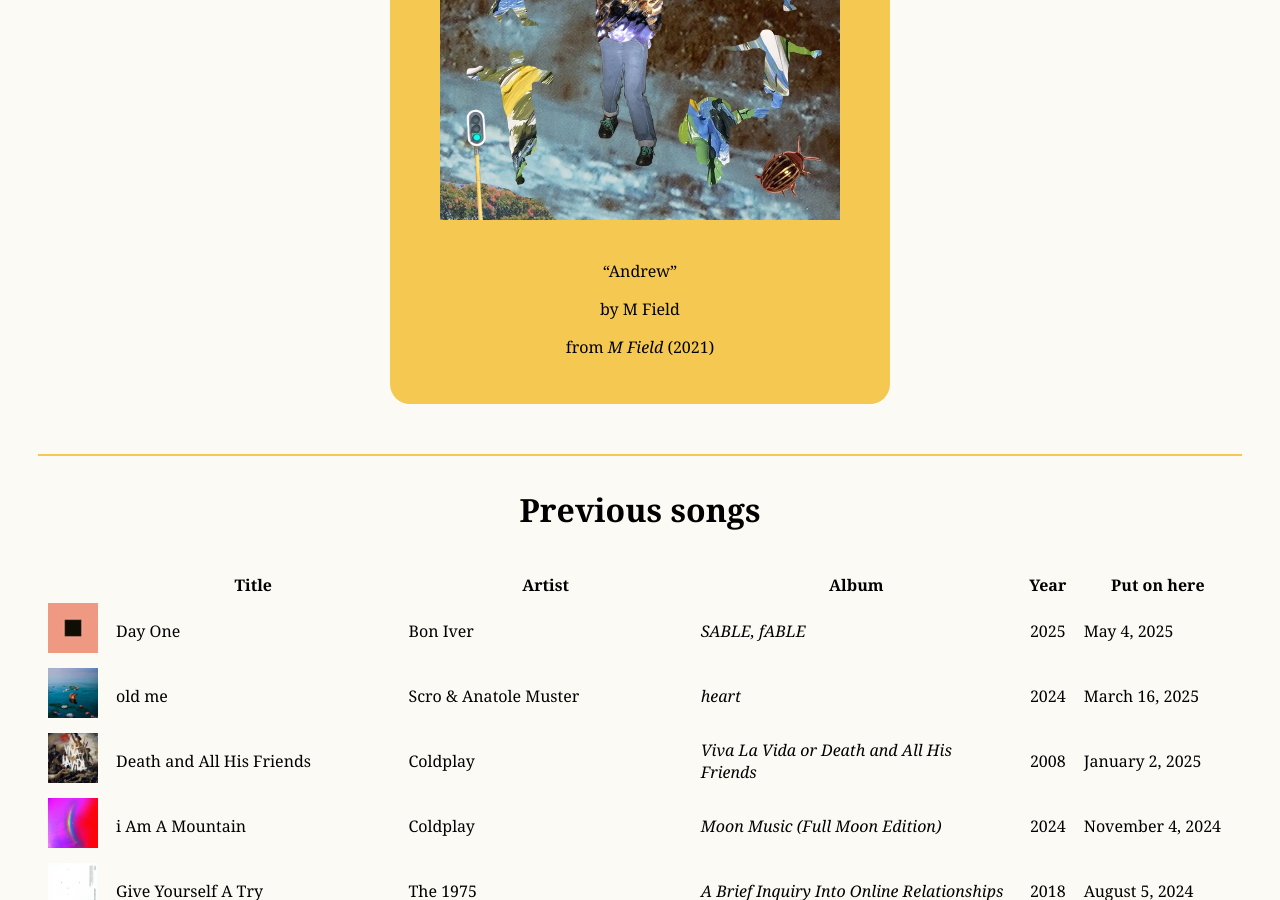
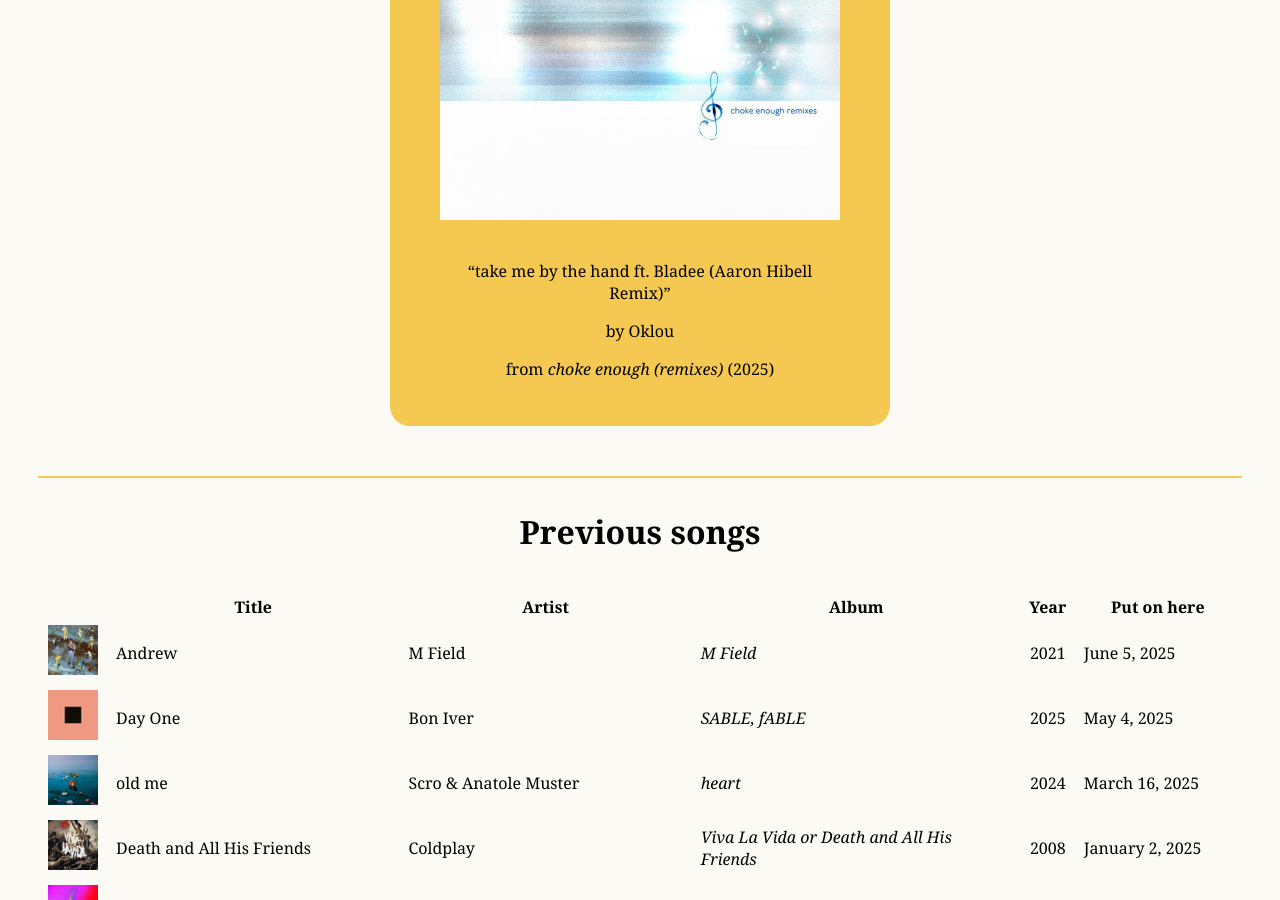
Before and after one commit to russotiro/russotiro.github.io, a Jekyll site: the page built from sotm/index.html, in a window 1280 px wide and 900 px high, scrolled down 608 px. Built offline with Jekyll 4.4.1, drawn with Linux system fonts in a browser that asks for light colours.

Commit message:
potm and sotm jun 2025

```diff
--- a/sotm/index.html
+++ b/sotm/index.html
@@ -11,15 +11,15 @@ code: sotm
     <hr class="divider">
     <h3>Current song</h3>
     <div class="the-sotm">
-        <a href="https://www.youtube.com/watch?v=T8V5oHrldsc">
-            <img class="the-art" src="/assets/img/sotm/m_field_m_field.webp" alt="Album art for song of the moment">
+        <a href="https://youtu.be/11MYPYbsB3I">
+            <img class="the-art" src="/assets/img/sotm/oklou_choke_enough_(remixes).jpg" alt="Album art for song of the moment">
         </a>
         <div class="the-info">
-            <p>&#8220;Andrew&#8221;</p>
-            <p>by M Field</p>
-            <p>from <em>M Field</em> (2021)</p>
+            <p>&#8220;take me by the hand ft. Bladee (Aaron Hibell Remix)&#8221;</p>
+            <p>by Oklou</p>
+            <p>from <em>choke enough (remixes)</em> (2025)</p>
         </div>
-        <!-- June 5, 2025 -->
+        <!-- July 17, 2025 -->
     </div>
 
     <hr style="margin-top: 50px; height: 2px;">
@@ -34,6 +34,14 @@ code: sotm
             <th>Album</th>
             <th>Year</th>
             <th>Put on here</th>
+        </tr>
+        <tr>
+            <td><a href="https://www.youtube.com/watch?v=T8V5oHrldsc"><img src="/assets/img/sotm/m_field_m_field.webp" alt="Album art for sotm"></a></td>
+            <td>Andrew</td>
+            <td>M Field</td>
+            <td><em>M Field</em></td>
+            <td>2021</td>
+            <td>June 5, 2025</td>
         </tr>
         <tr>
             <td><a href="https://www.youtube.com/watch?v=BsFFe2SK-VA"><img src="/assets/img/sotm/bon_iver_sable,_fable.png" alt="Album art for sotm"></a></td>
```
Also changed, not shown: potm/2025/index.html (+9 -5 lines), potm/2025/june/index.html (added, +22 -0 lines), assets/img/sotm/m_field_m_field.webp, assets/img/sotm/oklou_choke_enough_(remixes).jpg (added), 3 other files.
